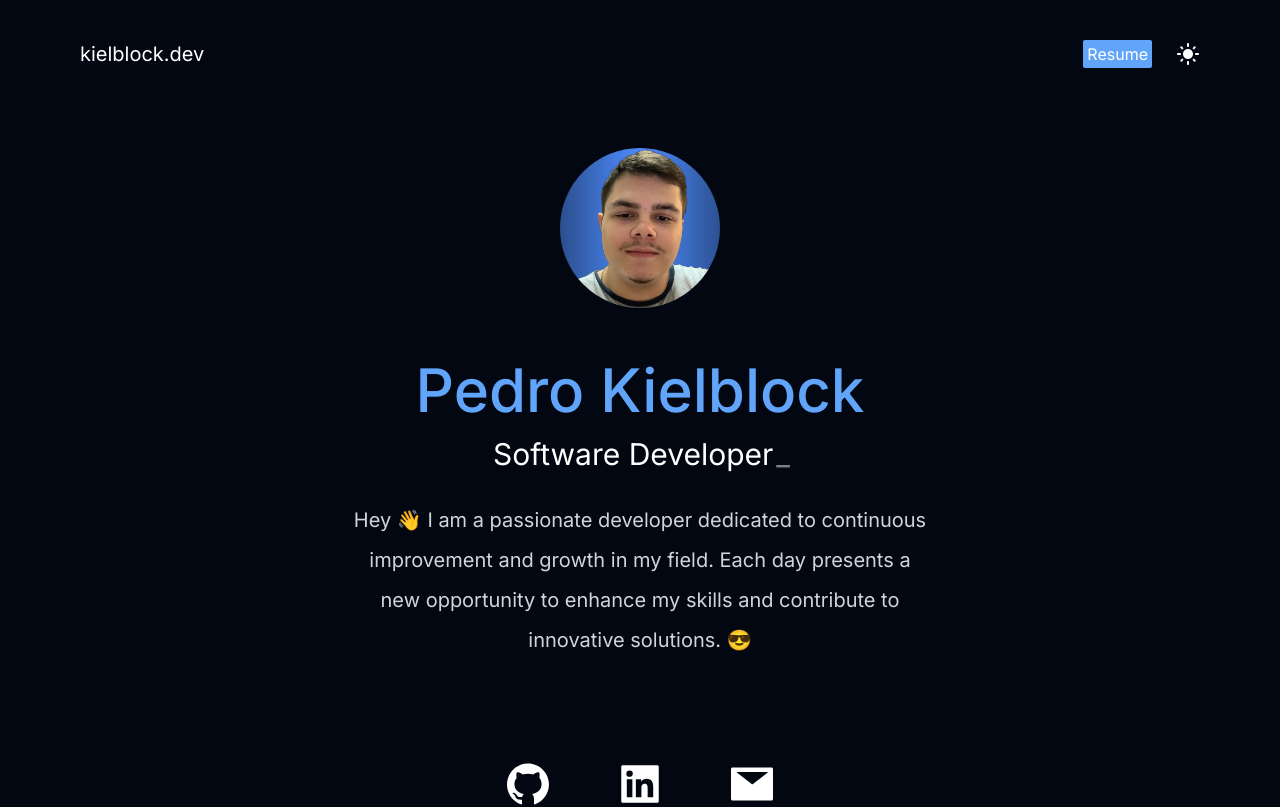
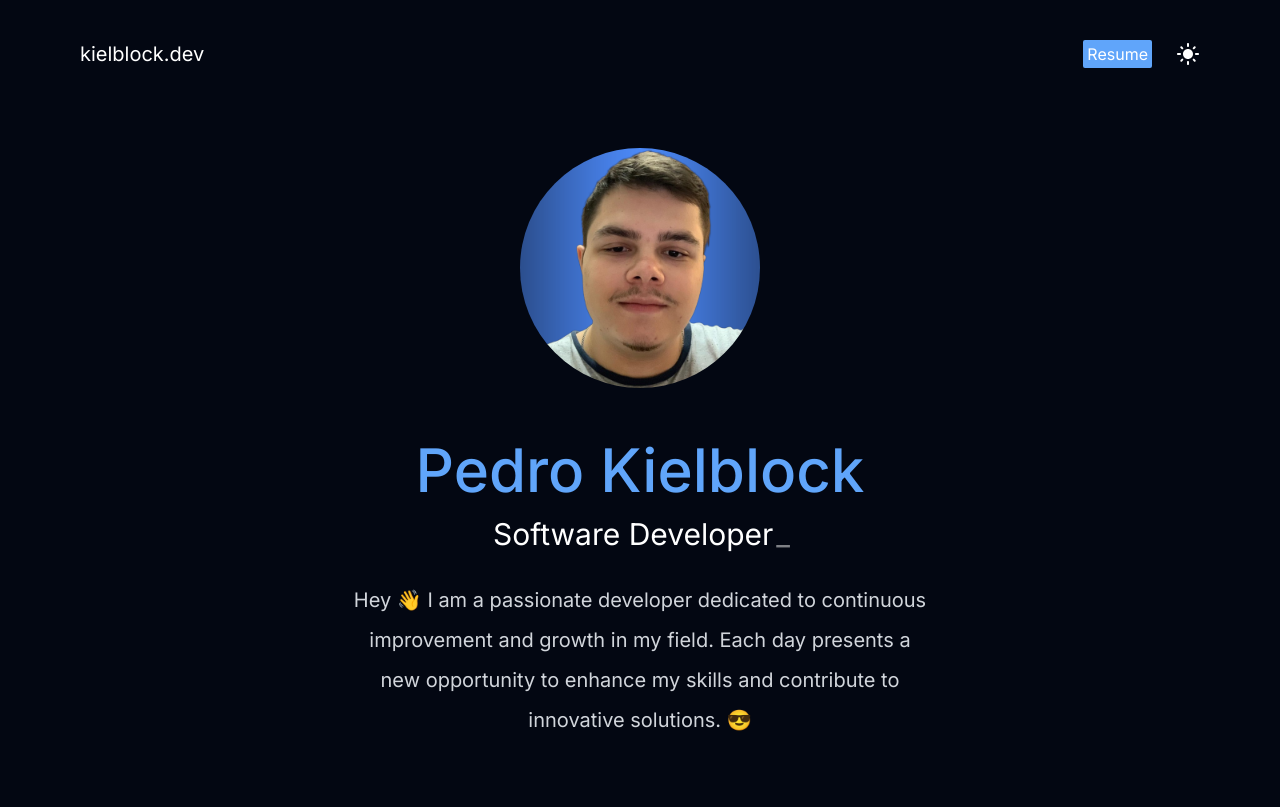
Before and after one commit to pkielblock/kielblock-dev, a Next.js app: page / in a window 1280 px wide. Shown: the top 807 px of the page. Built offline with nearby package versions, Linux system fonts and the light colour scheme.

Commit message:
feat: improve pfp size
Previous one was too small

```diff
--- a/src/app/page.js
+++ b/src/app/page.js
@@ -51,7 +51,7 @@ export default function Home() {
 						</ul>
 					</nav>
 					<div className="text-center p-10">
-						<div className="mb-10 relative mx-auto rounded-full w-40 h-40 overflow-hidden md:mb-11">
+						<div className="mb-10 relative mx-auto rounded-full w-60 h-60 overflow-hidden md:mb-11">
 							<Image alt="Profile Picture Featuring Pedro Kielblock" src={profile} />
 						</div>
 						<h2 className="text-4xl py-2 text-blue-400 font-medium md:text-5xl lg:text-6xl">Pedro Kielblock</h2>
```
